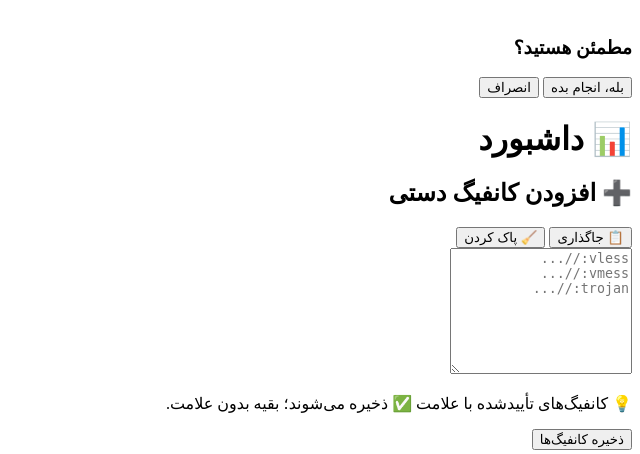
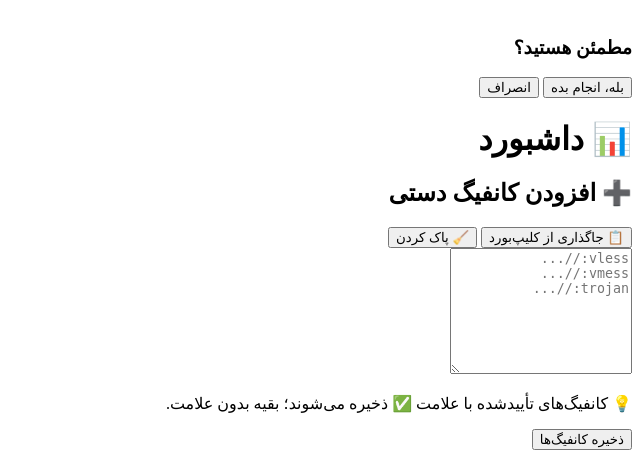
Before and after one commit to asd1asd00000/conf-to-sub, a FastAPI app: page /admin/ in a window 1280 px wide. Shown: the part 46-500 px from the top of the page, without its empty margins (640-1280 px from the left). Run offline with FastAPI, Linux system fonts and the light colour scheme; the visitor is signed in with stand-in values (Sample User, id 1); data that the repository does not hold is empty.

Commit message:
Update dashboard.html

```diff
--- a/app/templates/dashboard.html
+++ b/app/templates/dashboard.html
@@ -9,7 +9,7 @@
         <h2 class="text-xl font-semibold mb-4 text-green-600">➕ افزودن کانفیگ دستی</h2>
         <form action="/admin/add-config" method="POST" id="addConfigForm" onsubmit="return showProgress()">
             <div class="flex gap-2 mb-2">
-                <button type="button" onclick="pasteConfigs()" class="bg-gray-700 hover:bg-gray-800 text-white px-3 py-1 rounded-lg text-xs">📋 جاگذاری</button>
+                <button type="button" onclick="pasteConfig()" class="bg-white/5 hover:bg-white/10 text-yellow-400 border border-yellow-400/30 px-4 py-2 rounded-lg text-sm">📋 جاگذاری از کلیپ‌بورد</button>
                 <button type="button" onclick="document.getElementById('rawText').value=''" class="bg-gray-200 hover:bg-gray-300 text-gray-700 px-3 py-1 rounded-lg text-xs">🧹 پاک کردن</button>
             </div>
             <textarea id="rawText" name="raw_text" rows="8" class="w-full p-3 border border-gray-300 rounded-lg mb-4 focus:ring-2 focus:ring-green-500 focus:outline-none text-left dir-ltr text-sm" placeholder="vless://...&#10;vmess://...&#10;trojan://..."></textarea>
```
